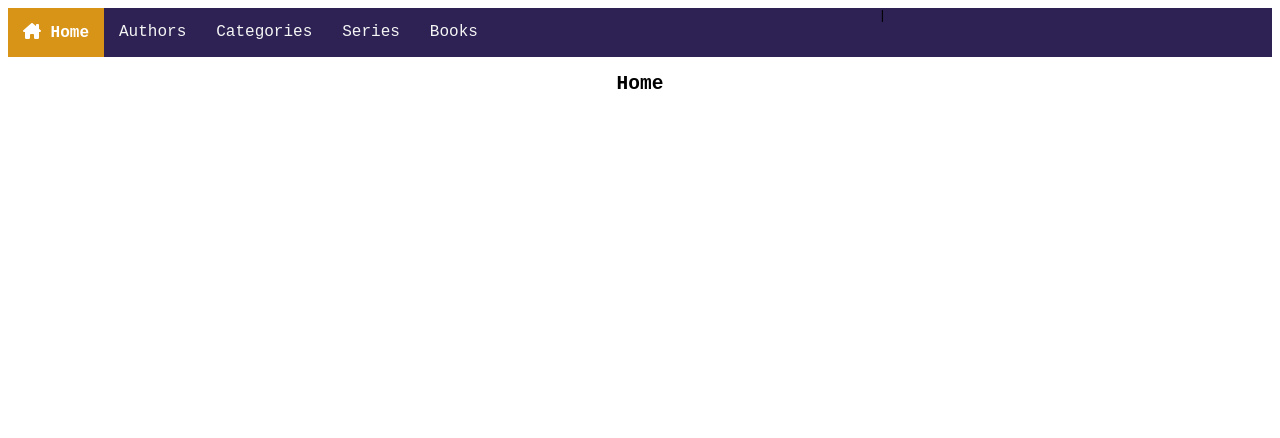
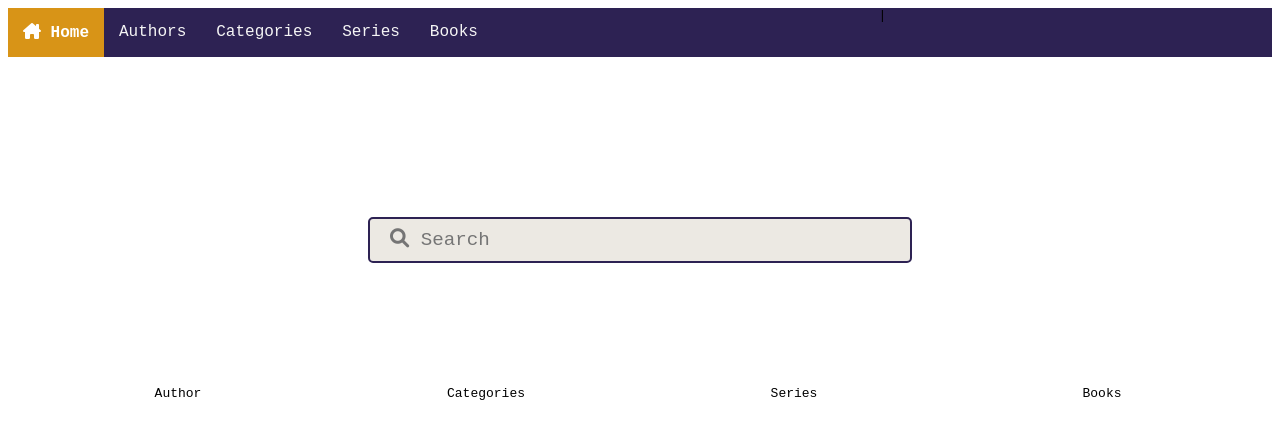
Before and after one commit to AdrSanWal/library-management, a Vue app in the folder frontend/: page / in a window 1280 px wide. Shown: the top 438 px of the page. Built offline with nearby package versions, Linux system fonts and the light colour scheme.

Commit message:
finder ready, styles not

```diff
--- /dev/null
+++ b/frontend/src/components/DropdownSearch.vue
@@ -0,0 +1,44 @@
+<template>
+    <transition name="matches">
+        <div class="col">
+            <p>{{ item }}</p>
+            <ul class="list">
+                <li v-for="(x) of data" :key="x.id">{{ x.field }}</li>
+            </ul>
+        </div>
+    </transition>
+</template>
+
+<script>
+
+export default {
+    name: 'DropdownSearch',
+    props: {
+        item: String,
+        data: Object,
+    },
+    setup(props) {
+        const item = props.item
+
+        return { item }
+    }
+}
+</script>
+
+<style>
+
+.col {
+    flex-direction: row;
+    margin: 100px;
+}
+
+.col {
+    width: 108px;
+    padding: 0;
+    list-style-type: none;
+    transform-origin: top;
+    transition: transform 0.5s ease-in-out;
+
+}
+
+</style>
--- /dev/null
+++ b/frontend/src/composables/useSearch.js
@@ -0,0 +1,32 @@
+import { toRefs, reactive } from 'vue'
+import useApi from '@/composables/useApi'
+
+export default function (query) {
+
+    const data = reactive({
+        json_authors: [],
+        json_books: [],
+        json_categories: [],
+        json_series: [],
+    })
+
+    const search = async query => {
+        const getData = ( async (items, field) => {
+            const path = `api/catalog/${items}/?q=${query}`
+            const resp = await useApi('get', path)
+
+            return resp.json_response.value.map(x => ({"id": x['id'], "field": x[field]}))
+        })
+
+        if (query === '') {
+            Object.keys(data).forEach((i) => data[i] = []);  // set all in data to []
+        } else {
+        data.json_authors = await getData('authors', 'full_name')
+        data.json_books = await getData('books', 'title')
+        data.json_categories = await getData('categories', 'name')
+        data.json_series = await getData('series', 'name')
+        }
+    }
+
+    return { ...toRefs(data), search }
+}
--- a/frontend/src/views/Home.vue
+++ b/frontend/src/views/Home.vue
@@ -1,14 +1,87 @@
 <template>
-  <div class="home">
-      <h2>Home</h2>
-  </div>
+    <div class="home">
+
+        <div id="finder">
+            <input id="fnd"
+                type="text"
+                placeholder="&#xF002; Search"
+                v-model="query"
+                @keyup="search(query)">
+        </div>
+
+        <div class="table">
+
+            <DropdownSearch item="Author" :data="json_authors"/>
+            <DropdownSearch item="Categories" :data="json_categories"/>
+            <DropdownSearch item="Series" :data="json_series"/>
+            <DropdownSearch item="Books" :data="json_books"/>
+
+        </div>
+    </div>
 </template>
 
 <script>
+import DropdownSearch from '@/components/DropdownSearch'
+import useSearch from '@/composables/useSearch'
+import { ref } from 'vue'
+
+
 export default {
-  name: 'Home',
-  components: {
+    name: 'Home',
+    components: {
+        DropdownSearch,
+    },
+    setup() {
+        const query = ref('')
 
-  }
+        const { json_authors,
+                json_books,
+                json_categories,
+                json_series,
+                search } = useSearch(query)
+
+        return { json_authors,
+                 json_books,
+                 json_categories,
+                 json_series,
+                 search,
+                 query }
+    }
 }
 </script>
+
+<style scoped>
+
+.home {
+    margin-top: 150px;
+}
+
+
+/* Finder ------------------------------------------------------------ Finder */
+
+#finder {
+    display: flex;
+    justify-content: center;
+}
+
+#fnd {
+    font-family: monospace, Fontawesome;
+    font-size: larger;
+    margin: 10px auto;
+    width: 500px;
+    height: 30px;
+    padding: 6px 20px;
+    border: 2px solid var(--color-nav);
+    border-radius: var(--btn-radius);
+    background-color: #ece9e3;
+}
+
+
+/* Dropdowns ------------------------------------------------------ Dropdowns */
+
+.table {
+    display: flex;
+    justify-content: center;
+}
+
+</style>
```
Also changed, not shown: frontend/src/composables/useApi copy.js (deleted, +0 -54 lines), 1 other file (tests, documents, lock files or other folders).
